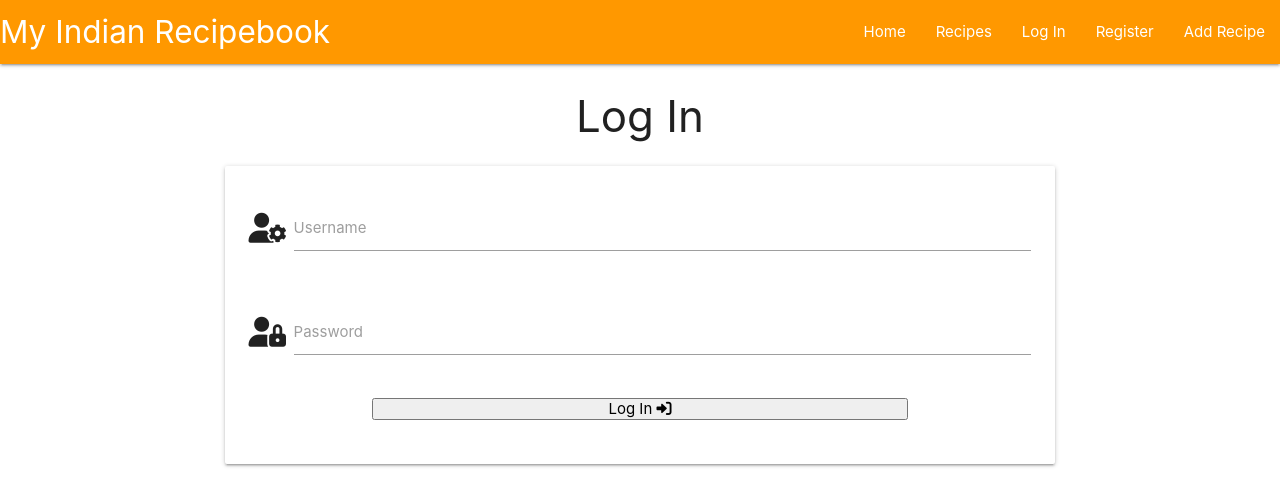
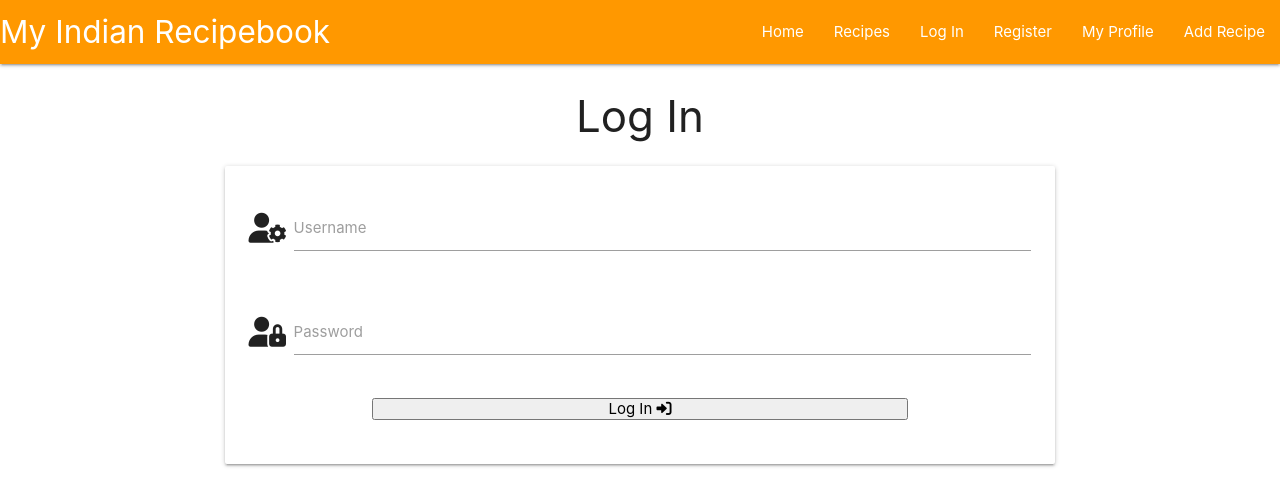
Before and after one commit to elliemcavoy/my-indian-recipebook, a Flask app: page /login in a window 1280 px wide. Shown: the top 478 px of the page. Run offline with Flask 2, Linux system fonts and the light colour scheme; some libraries are stand-ins or nearby versions.

Commit message:
My Profile page created and function to use session cookie to generate users page

```diff
--- a/app.py
+++ b/app.py
@@ -23,11 +23,6 @@ def index():
     return render_template("index.html")
 
 
-@app.route("/login", methods=["GET", "POST"])
-def login():
-    return render_template("login.html")
-
-
 @app.route("/register", methods=["GET", "POST"])
 def register():
     if request.method == "POST":
@@ -49,6 +44,33 @@ def register():
 
     return render_template("register.html")
 
+
+@app.route("/login", methods=["GET", "POST"])
+def login():
+    if request.method == "POST":
+        existing_user = mongo.db.users.find_one(
+            {"username": request.form.get("username").lower()})
+
+        if existing_user:
+            # ensure hashed password matches user input
+            if check_password_hash(
+                existing_user["password"], request.form.get("password")):
+                    session["user"] = request.form.get("username").lower()
+                    return redirect(url_for(
+                            "my_profile", username=session["user"]))
+            else:
+                # invalid password match
+                flash("Incorrect Username and/or Password")
+                return redirect(url_for("login"))
+
+        else:
+            # username doesn't exist
+            flash("Incorrect Username and/or Password")
+            return redirect(url_for("login"))
+
+    return render_template("login.html")
+
+
 @app.route("/add_recipe", methods=["GET", "POST"])
 def add_recipe():
 
@@ -67,7 +89,14 @@ def add_recipe():
     meal_type = mongo.db.meal_type.find().sort("meal_type_name")
     return render_template("add_recipe.html", meal_type=meal_type)
 
+@app.route("/my_profile/<username>", methods=["GET", "POST"])
+def my_profile(username):
+    username = mongo.db.users.find_one(
+        {"username": session["user"]})["username"]
+    if session["user"]:
+        return render_template("my_profile.html", username=username)
 
+    return redirect(url_for("login"))
 
 
 
--- a/templates/base.html
+++ b/templates/base.html
@@ -25,6 +25,7 @@
                 <li><a href="">Recipes</a></li>
                 <li><a href="{{ url_for('login') }}">Log In</a></li>
                 <li><a href="{{ url_for('register') }}">Register</a></li>
+                <li><a href="{{ url_for('my_profile', username=session['user']) }}">My Profile</a></li>
                 <li><a href="{{ url_for('add_recipe') }}">Add Recipe</a></li>
               </ul>
             </div>
@@ -35,6 +36,7 @@
             <li><a href="">Recipes</a></li>
             <li><a href="{{ url_for('login') }}">Log In</a></li>
             <li><a href="{{ url_for('register') }}">Register</a></li>
+            <li><a href="{{ url_for('my_profile', username=session['user']) }}">My Profile</a></li>
             <li><a href="{{ url_for('add_recipe') }}">Add Recipe</a></li>
           </ul>
     </header>
--- a/templates/login.html
+++ b/templates/login.html
@@ -4,7 +4,7 @@
     <h3 class="center-align">Log In</h3>
 
     <div class="row">
-        <form class="col s12 m8 offset-m2" method="POST" action="">
+        <form class="col s12 m8 offset-m2" method="POST" action="{{ url_for('login') }}">
             <div class="card-panel">
                 <!-- username -->
                 <div class="row">
```
Also changed, not shown: templates/my_profile.html (added, +8 -0 lines), templates/profile.html (deleted, +0 -14 lines).
